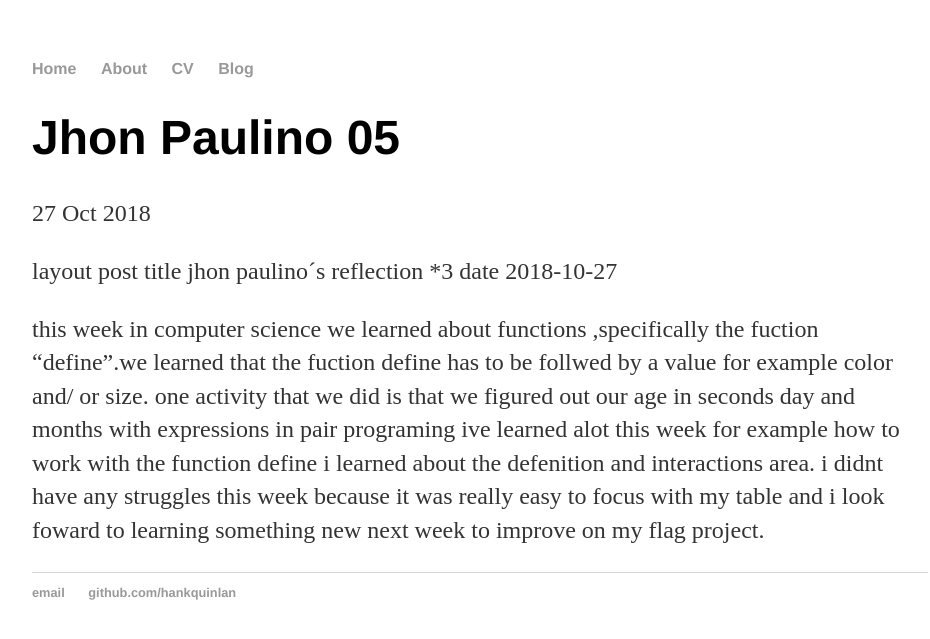
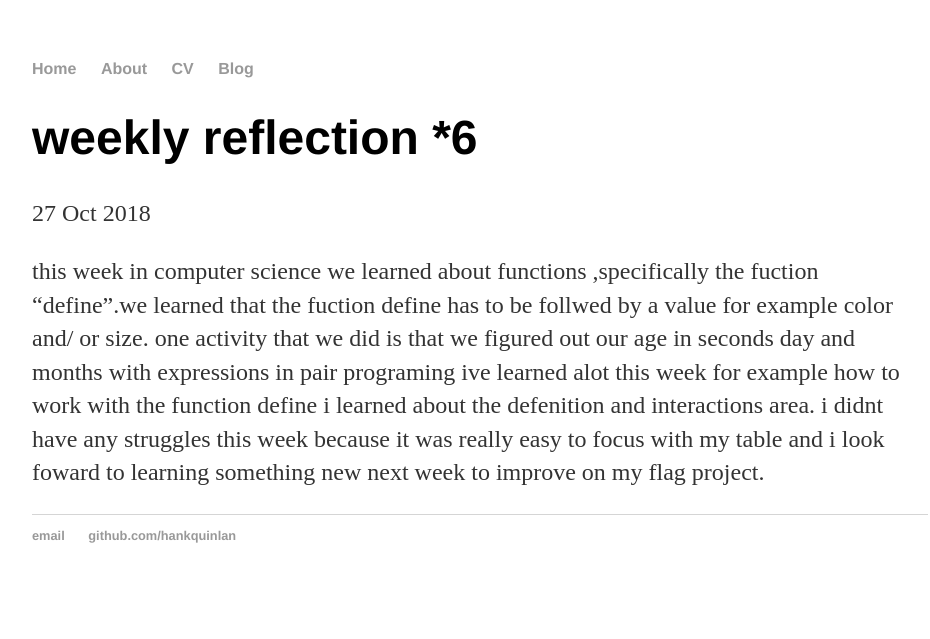
Before and after one commit to jhonp9659/jhonp9659.github.io, a Jekyll site: the page built from _posts/2018-10-27-jhon-paulino-05.md, in a window 1280 px wide. Shown: the top 639 px of the page, without its empty margins (160-1090 px from the left). Built offline with Jekyll 4.4.1, drawn with Linux system fonts in a browser that asks for light colours; our own code applies the rules of GitHub Pages for plain Markdown files.

Commit message:
Update 2018-10-27-jhon-paulino-05.md

```diff
--- a/_posts/2018-10-27-jhon-paulino-05.md
+++ b/_posts/2018-10-27-jhon-paulino-05.md
@@ -1,7 +1,9 @@
+---
+layout: post
+title: "weekly reflection *6"
+date: 2018-10-27
+---
 
-layout post
-title	jhon paulino´s reflection *3
-date 2018-10-27
 
 this week in computer science we learned about functions ,specifically the fuction "define".we learned that the fuction define has to be follwed by a value for example color and/ or size. one activity that we did is that we figured out our age in seconds day and months with expressions in pair programing
 ive learned alot this week for example how to work with the function define i learned about the defenition and interactions area. i didnt have any struggles this week because it was really easy to focus with my table and i look foward to learning something new next week to improve on my flag project.
```
